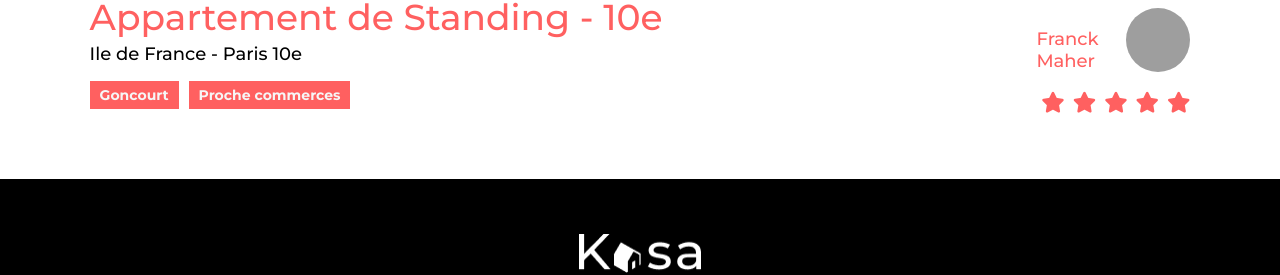
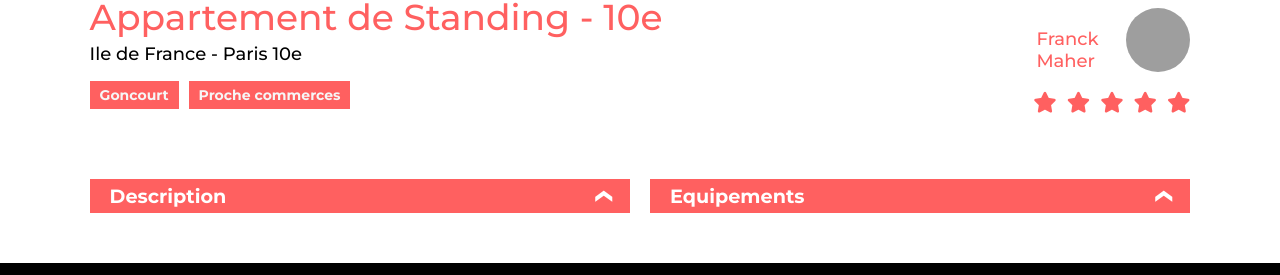
Before and after one commit to Thierry-E/OP-P8_Kasa, a React (Vite) app: page /locations/0979876d in a window 1280 px wide. Shown: the part 616-891 px from the top of the page. Built offline with nearby package versions, Linux system fonts and the light colour scheme; grey boxes are pictures that could not be loaded.

Commit message:
Modification du composant Dropdown pour inclure une condition et affichage des éléments sur la page location et de leurs styles.

```diff
--- a/src/Components/Dropdown.jsx
+++ b/src/Components/Dropdown.jsx
@@ -1,5 +1,5 @@
 import { useState } from 'react'
-import propTypes from 'prop-types'
+import PropTypes from 'prop-types'
 
 const Dropdown = ({ title, text }) => {
   const [isOpen, setIsOpen] = useState(false)
@@ -16,15 +16,30 @@ const Dropdown = ({ title, text }) => {
           &#x2039;
         </span>
       </div>
-      {isOpen && <p className='listActive'>{text}</p>}
+      {isOpen && (
+        <div className='equipmentList'>
+          {typeof text === 'string' ? (
+            <p className='listActive'>{text}</p>
+          ) : Array.isArray(text) ? (
+            <ul className='listActive'>
+              {text.map((item, index) => (
+                <li key={index}>{item}</li>
+              ))}
+            </ul>
+          ) : null}
+        </div>
+      )}
     </div>
   )
 }
 
 // Définition des types de props
 Dropdown.propTypes = {
-  title: propTypes.string,
-  text: propTypes.string,
-}.isRequired
+  title: PropTypes.string.isRequired,
+  text: PropTypes.oneOfType([
+    PropTypes.string,
+    PropTypes.arrayOf(PropTypes.string),
+  ]).isRequired,
+}
 
 export default Dropdown
--- a/src/Pages/Locations.jsx
+++ b/src/Pages/Locations.jsx
@@ -1,6 +1,7 @@
 import { useParams } from 'react-router-dom'
 import hebergements from '../datas/hebergements.json'
 import Caroussel from '../components/Caroussel'
+import Dropdown from '../components/Dropdown'
 
 const Locations = () => {
   const { id } = useParams()
@@ -39,6 +40,10 @@ const Locations = () => {
           <div className='stars'>{renderStars(location.rating)}</div>
         </div>
       </div>
+      <div className='features'>
+        <Dropdown title={'Description'} text={location.description} />
+        <Dropdown title={'Equipements'} text={location.equipments} />
+      </div>
     </div>
   )
 }
--- a/src/Sass/Components/Dropdown.scss
+++ b/src/Sass/Components/Dropdown.scss
@@ -44,10 +44,10 @@
     color: $primary-color;
     margin-bottom: 60px;
     line-height: 1.8em;
-    display: none;
+    opacity: 0;
   }
 
   .listActive {
-    display: block;
+    opacity: 1;
   }
 }
--- a/src/Sass/Pages/Locations.scss
+++ b/src/Sass/Pages/Locations.scss
@@ -73,9 +73,47 @@
   width: 100%;
   display: flex;
   justify-content: flex-end;
-  gap: 8px;
+  gap: 10px;
 
   i {
     font-size: 1.3em;
   }
 }
+
+.features {
+  width: 86%;
+  margin: 0 auto 50px auto;
+  display: flex;
+  align-items: flex-start;
+  gap: 20px;
+
+  .listContent {
+    display: flex;
+    flex-direction: column;
+    justify-content: space-between;
+    align-items: flex-start;
+    width: 50%;
+
+    .list {
+      width: 100%;
+      margin: 0;
+    }
+
+    .listActive {
+      max-width: 100%;
+    }
+
+    p {
+      padding: 20px;
+    }
+
+    .equipmentList {
+      width: 100%;
+
+      ul {
+        padding: 20px;
+        line-height: 2em;
+      }
+    }
+  }
+}
```
